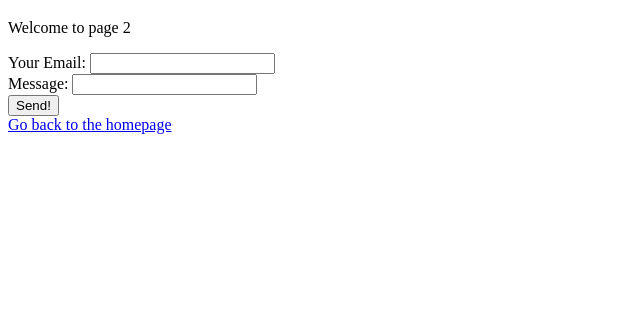
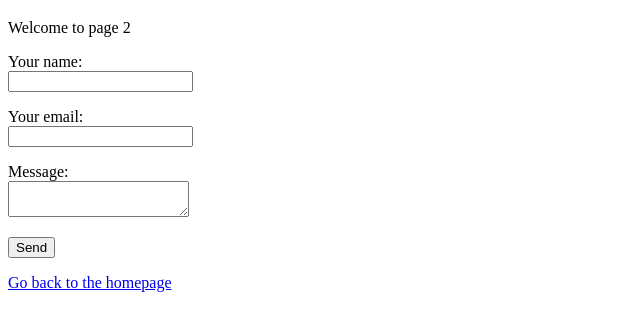
Before and after one commit to fritz-c/teia-site, a Gatsby site: page /page-2 in a window 1280 px wide. Shown: the part 61-392 px from the top of the page, without its empty margins (0-640 px from the left). Built offline with nearby package versions, Linux system fonts and the light colour scheme; Gatsby itself is replaced by a stand-in of ours.

Commit message:
chore: follow form example to create form

```diff
--- a/package.json
+++ b/package.json
@@ -5,6 +5,7 @@
   "author": "fritz-c",
   "private": true,
   "dependencies": {
+    "axios": "^0.17.1",
     "gatsby": "^1.9.199",
     "gatsby-link": "^1.6.37",
     "gatsby-plugin-react-helmet": "^2.0.5",
--- /dev/null
+++ b/src/components/contact-form.js
@@ -0,0 +1,84 @@
+import React, { Component } from 'react';
+import axios from 'axios';
+
+function encode(data) {
+  return Object.keys(data)
+    .map(key => `${encodeURIComponent(key)}=${encodeURIComponent(data[key])}`)
+    .join('&');
+}
+
+export default class ContactForm extends Component {
+  constructor(props) {
+    super(props);
+
+    this.state = {};
+    this.handleChange = this.handleChange.bind(this);
+    this.handleSubmit = this.handleSubmit.bind(this);
+  }
+
+  handleChange(event) {
+    this.setState({ [event.target.name]: event.target.value });
+  }
+
+  handleSubmit(event) {
+    axios
+      .post('/', encode({ 'form-name': 'contact', ...this.state }))
+      .catch(err => global.console.error(err));
+
+    event.preventDefault();
+  }
+
+  render() {
+    return (
+      <form
+        name="contact"
+        method="post"
+        action="/thanks/"
+        data-netlify="true"
+        data-netlify-honeypot="bot-field"
+        onSubmit={this.handleSubmit}
+      >
+        <p hidden>
+          <label htmlFor="bot-field">
+            Don’t fill this out: <input id="bot-field" name="bot-field" />
+          </label>
+        </p>
+        <p>
+          <label htmlFor="name">
+            Your name:<br />
+            <input
+              type="text"
+              id="name"
+              name="name"
+              onChange={this.handleChange}
+            />
+          </label>
+        </p>
+        <p>
+          <label htmlFor="email">
+            Your email:<br />
+            <input
+              type="email"
+              id="email"
+              name="email"
+              onChange={this.handleChange}
+            />
+          </label>
+        </p>
+        <p>
+          <label htmlFor="message">
+            Message:<br />
+            <textarea
+              id="message"
+              name="message"
+              onChange={this.handleChange}
+            />
+          </label>
+        </p>
+        <p>
+          <button type="submit">Send</button>
+        </p>
+      </form>
+    );
+  }
+}
--- a/src/pages/page-2.js
+++ b/src/pages/page-2.js
@@ -1,22 +1,12 @@
 import React from 'react';
 import Link from 'gatsby-link';
+import ContactForm from '../components/contact-form';
 
 const SecondPage = () => (
   <div>
     <h1>Hi from the second page</h1>
     <p>Welcome to page 2</p>
-    <form data-netlify name="contact" action="/contact-success/">
-      <input type="hidden" name="form-name" value="contact" />
-      <label htmlFor="email">
-        Your Email: <input type="email" id="email" name="email" />
-      </label>
-      <br />
-      <label htmlFor="message">
-        Message: <input type="text" id="message" name="message" />
-      </label>
-      <br />
-      <button type="submit">Send!</button>
-    </form>
+    <ContactForm />
     <Link to="/">Go back to the homepage</Link>
   </div>
 );
```
Also changed, not shown: src/pages/thanks.js (renamed from src/pages/contact-success.js), 1 other file.
